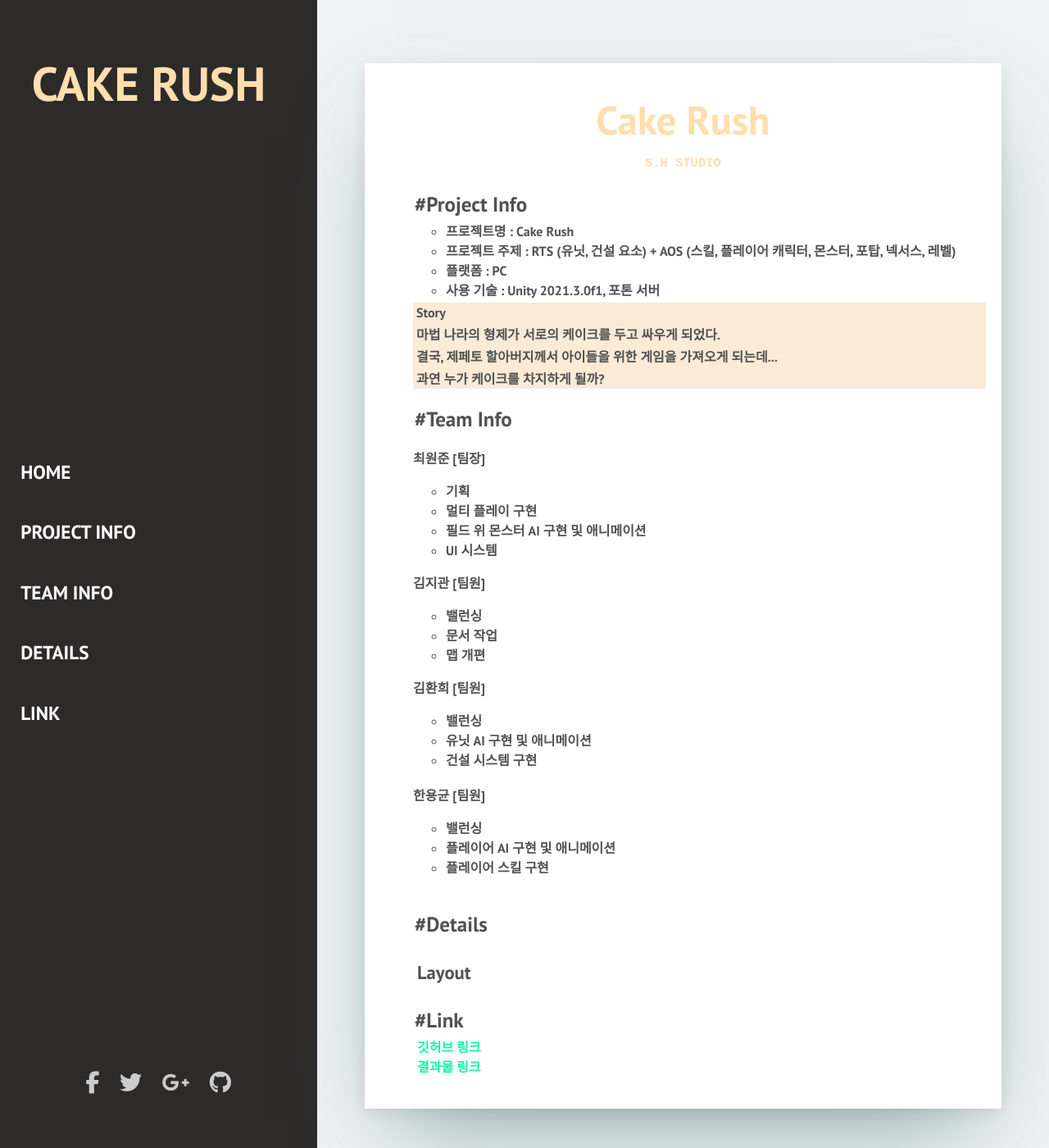
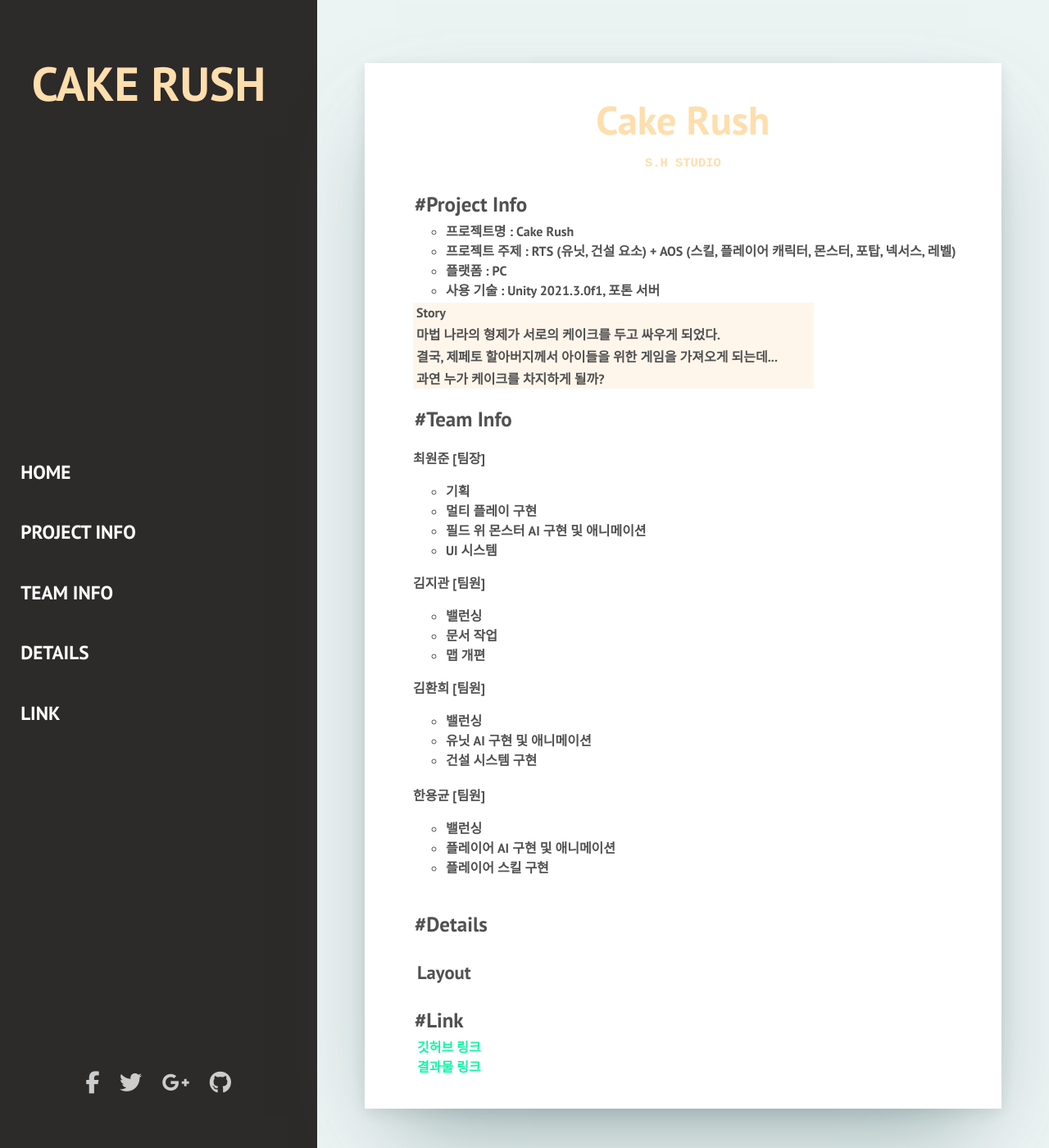
Before and after one commit to yong-gyun/Cake-Rush, a Jekyll site: the page built from index.html, in a window 1280 px wide and 1400 px high. Shown: the whole window at 82% size. Built offline with Jekyll 4.4.1, drawn with Linux system fonts in a browser that asks for light colours; nearby versions of some CDN libraries; some web fonts are replaced; library files that are not in the unit come from our copies; the list of posts is cut into pages by our own code.

Commit message:
Update index.html

```diff
--- a/index.html
+++ b/index.html
@@ -28,7 +28,8 @@ layout: default
 
   .story
   {
-    background-color: antiquewhite;
+    background-color: rgb(255, 246, 235);
+    margin-right: 30%;
   }
 
   .story > p
```
